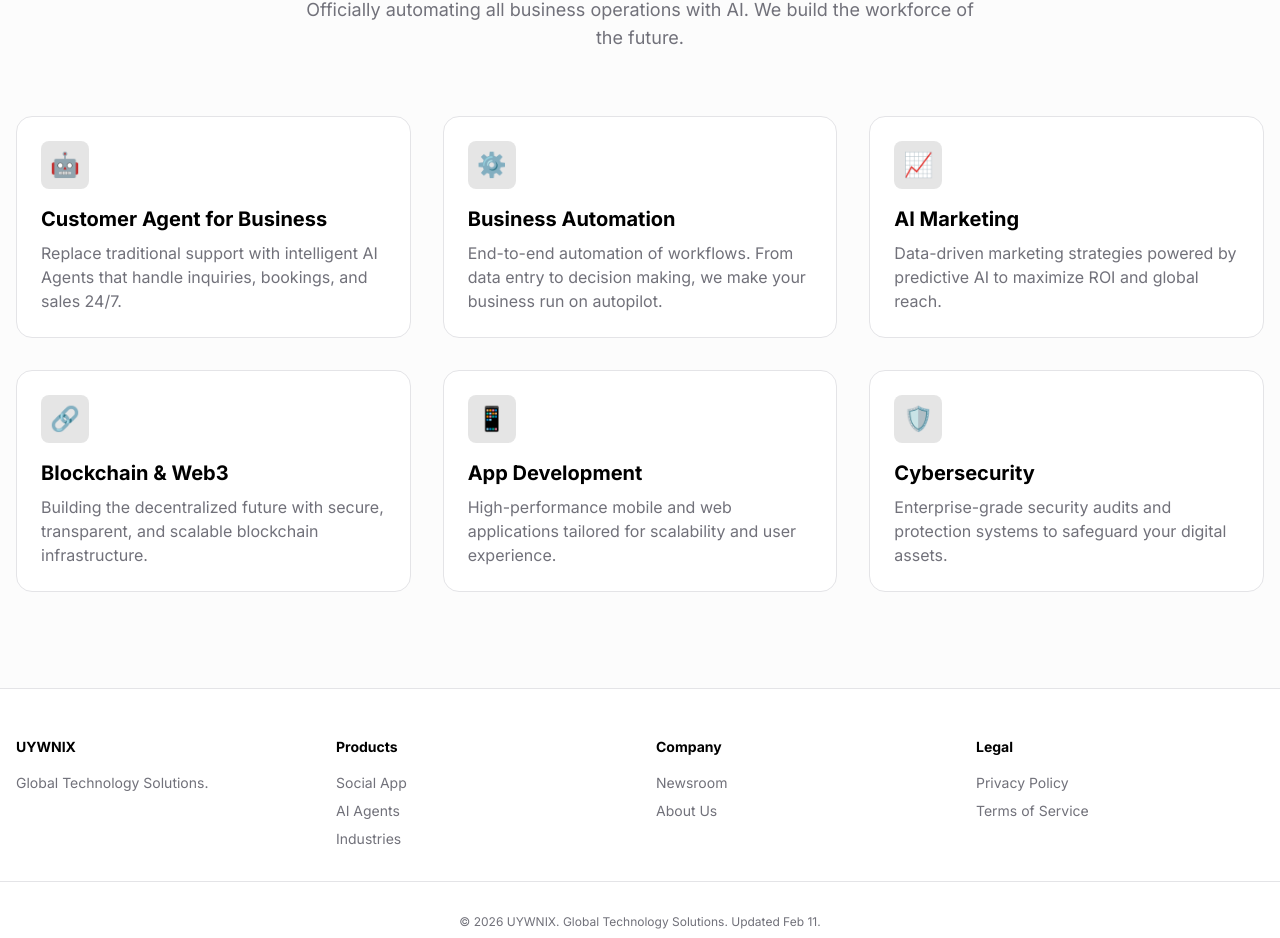
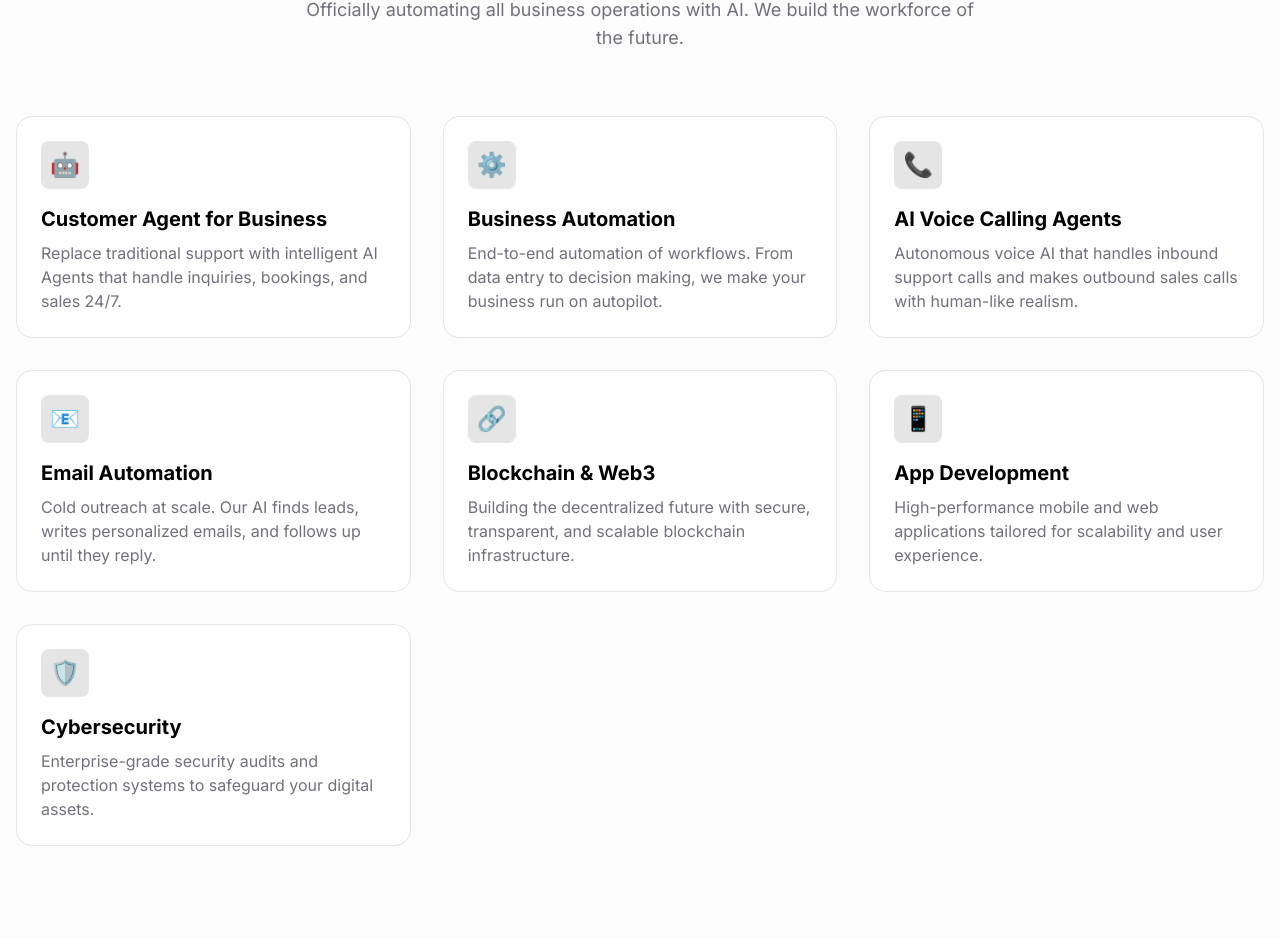
Before and after one commit to Tayyabhusayn/uywnix, a Next.js app: page / in a window 1280 px wide. Shown: the part 1517-2455 px from the top of the page. Built offline with nearby package versions, Linux system fonts and the light colour scheme.

Commit message:
Add AI Voice Calling and Email Automation features

```diff
--- a/app/ai-agent/page.tsx
+++ b/app/ai-agent/page.tsx
@@ -28,6 +28,8 @@ export default function AiAgentPage() {
         response = "Great. Our Support Agents can resolve 80% of inquiries instantly. How many support tickets do you get per week roughly?";
       } else if (lowerMsg.includes("sale") || lowerMsg.includes("lead")) {
         response = "Understood. Our Sales Agents are designed to capture and qualify leads 24/7. What is your average deal size?";
+      } else if (lowerMsg.includes("call") || lowerMsg.includes("voice")) {
+        response = "Our Voice Agents can handle 1000s of calls simultaneously with human-like intonation. Perfect for inbound support or outbound sales.";
       }
       // 2. Qualification
       else if (/\d/.test(lowerMsg) && (lowerMsg.includes("ticket") || lowerMsg.includes("week"))) {
@@ -151,6 +153,15 @@ export default function AiAgentPage() {
               </div>
             </div>
 
+            <div>
+              <h3 className="text-2xl font-bold mb-2">Voice Capable</h3>
+              <p className="text-muted-foreground">Our agents can handle inbound phone calls with human-like voice synthesis.</p>
+            </div>
+            <div>
+              <h3 className="text-2xl font-bold mb-2">Seamless Integration</h3>
+              <p className="text-muted-foreground">Connects with your CRM, Email, and Slack.</p>
+            </div>
+
             <button className="w-full bg-primary text-primary-foreground py-4 rounded-xl font-bold text-lg hover:scale-[1.02] transition-transform">
               Deploy Your Agent Now
             </button>
--- a/app/page.tsx
+++ b/app/page.tsx
@@ -68,9 +68,14 @@ export default function Home() {
               <p className="text-muted-foreground">End-to-end automation of workflows. From data entry to decision making, we make your business run on autopilot.</p>
             </div>
             <div className="p-6 rounded-2xl border border-border bg-card hover:shadow-lg transition-all group">
-              <div className="h-12 w-12 rounded-lg bg-primary/10 flex items-center justify-center mb-4 text-2xl group-hover:scale-110 transition-transform">📈</div>
-              <h3 className="text-xl font-bold mb-2">AI Marketing</h3>
-              <p className="text-muted-foreground">Data-driven marketing strategies powered by predictive AI to maximize ROI and global reach.</p>
+              <div className="h-12 w-12 rounded-lg bg-primary/10 flex items-center justify-center mb-4 text-2xl group-hover:scale-110 transition-transform">📞</div>
+              <h3 className="text-xl font-bold mb-2">AI Voice Calling Agents</h3>
+              <p className="text-muted-foreground">Autonomous voice AI that handles inbound support calls and makes outbound sales calls with human-like realism.</p>
+            </div>
+            <div className="p-6 rounded-2xl border border-border bg-card hover:shadow-lg transition-all group">
+              <div className="h-12 w-12 rounded-lg bg-primary/10 flex items-center justify-center mb-4 text-2xl group-hover:scale-110 transition-transform">📧</div>
+              <h3 className="text-xl font-bold mb-2">Email Automation</h3>
+              <p className="text-muted-foreground">Cold outreach at scale. Our AI finds leads, writes personalized emails, and follows up until they reply.</p>
             </div>
             <div className="p-6 rounded-2xl border border-border bg-card hover:shadow-lg transition-all group">
               <div className="h-12 w-12 rounded-lg bg-primary/10 flex items-center justify-center mb-4 text-2xl group-hover:scale-110 transition-transform">🔗</div>
```
